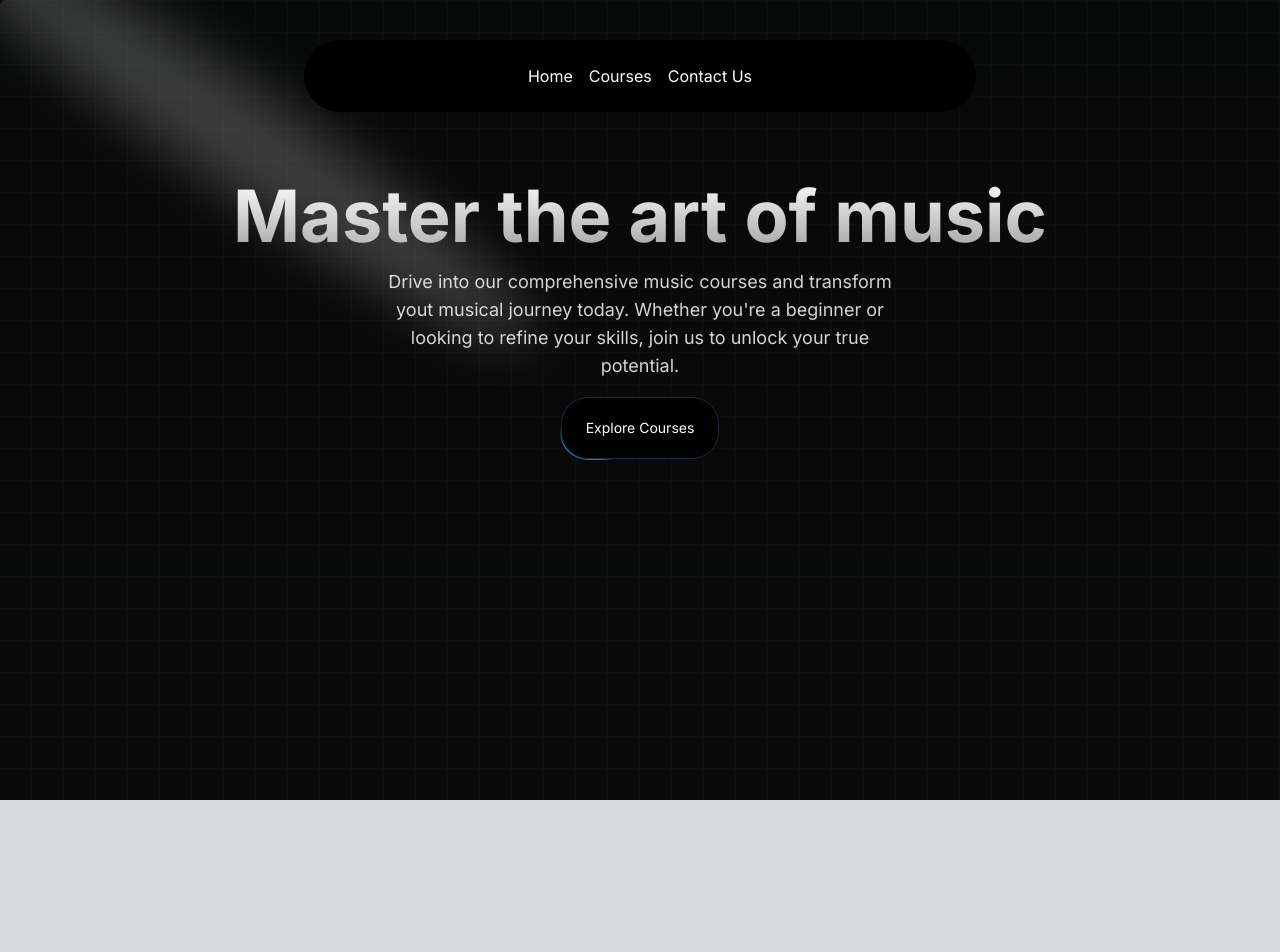
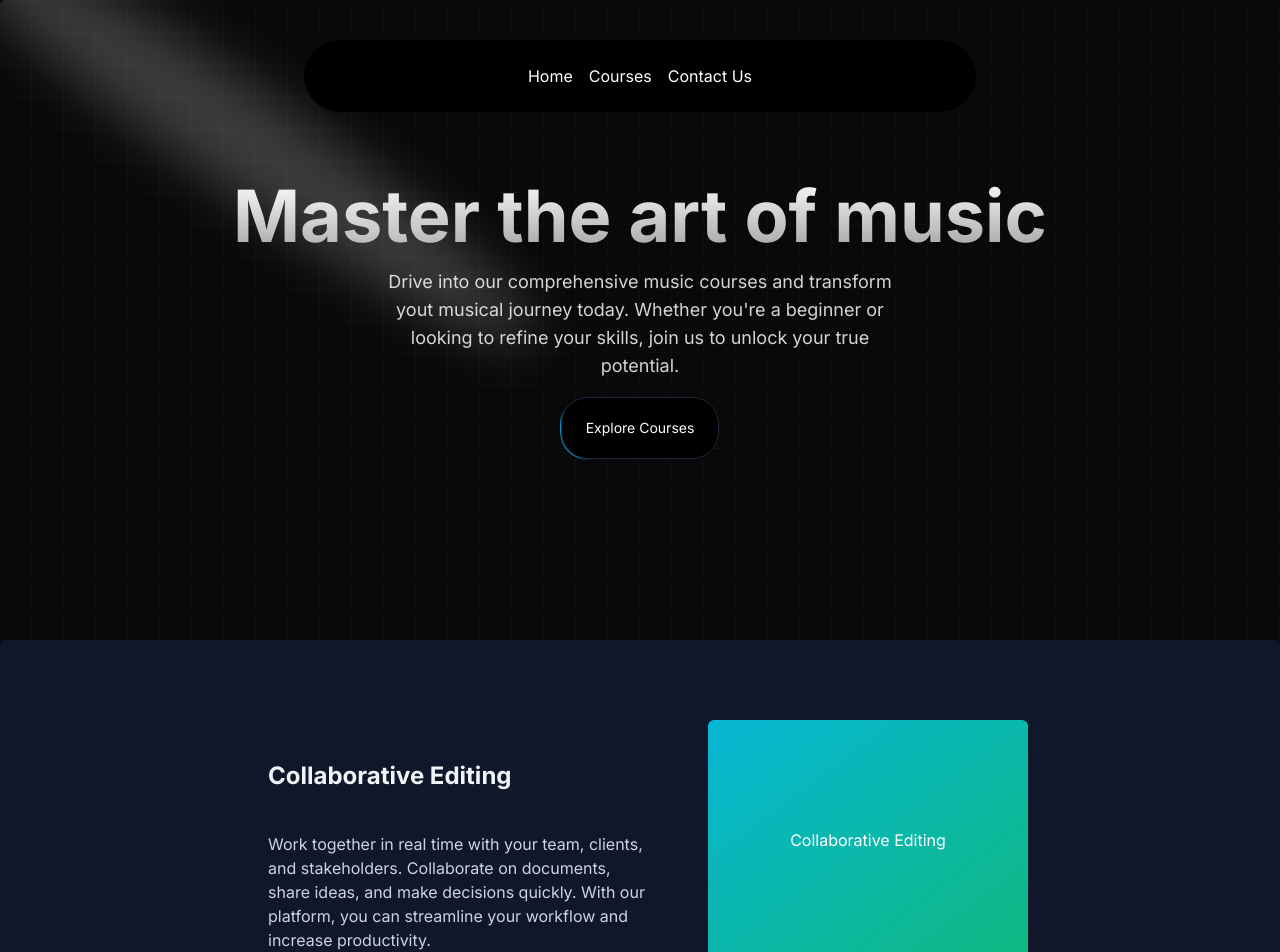
Before and after one commit to Alish-Rawat/music-nextjs, a Next.js app: page / in a window 1280 px wide. Shown: the top 952 px of the page. Before the commit the page ends 800 px from the top, so only its background shows below. Built offline with nearby package versions, Linux system fonts and the light colour scheme.

Commit message:
sticky scroll

```diff
--- a/src/app/page.tsx
+++ b/src/app/page.tsx
@@ -1,9 +1,11 @@
 import HeroSection from "@/components/HeroSection";
+import WhyChooseUs from "@/components/WhyChooseUs";
 
 export default function Home() {
   return (
     <main className="min-h-screen bg-black/[0.96] antialiased bg-grid-white/[0.02]">
       <HeroSection />
+      <WhyChooseUs />
     </main>
   );
 }
--- /dev/null
+++ b/src/components/WhyChooseUs.tsx
@@ -0,0 +1,63 @@
+"use client";
+import React from "react";
+import { StickyScroll } from "./ui/sticky-scroll-reveal";
+import Image from "next/image";
+
+const content = [
+  {
+    title: "Collaborative Editing",
+    description:
+      "Work together in real time with your team, clients, and stakeholders. Collaborate on documents, share ideas, and make decisions quickly. With our platform, you can streamline your workflow and increase productivity.",
+    content: (
+      <div className="h-full w-full bg-[linear-gradient(to_bottom_right,var(--cyan-500),var(--emerald-500))] flex items-center justify-center text-white">
+        Collaborative Editing
+      </div>
+    ),
+  },
+  {
+    title: "Real time changes",
+    description:
+      "See changes as they happen. With our platform, you can track every modification in real time. No more confusion about the latest version of your project. Say goodbye to the chaos of version control and embrace the simplicity of real-time updates.",
+    content: (
+      <div className="h-full w-full  flex items-center justify-center text-white">
+        <Image
+          src="/linear.webp"
+          width={300}
+          height={300}
+          className="h-full w-full object-cover"
+          alt="linear board demo"
+        />
+      </div>
+    ),
+  },
+  {
+    title: "Version control",
+    description:
+      "Experience real-time updates and never stress about version control again. Our platform ensures that you're always working on the most recent version of your project, eliminating the need for constant manual updates. Stay in the loop, keep your team aligned, and maintain the flow of your work without any interruptions.",
+    content: (
+      <div className="h-full w-full bg-[linear-gradient(to_bottom_right,var(--orange-500),var(--yellow-500))] flex items-center justify-center text-white">
+        Version control
+      </div>
+    ),
+  },
+  {
+    title: "Running out of content",
+    description:
+      "Experience real-time updates and never stress about version control again. Our platform ensures that you're always working on the most recent version of your project, eliminating the need for constant manual updates. Stay in the loop, keep your team aligned, and maintain the flow of your work without any interruptions.",
+    content: (
+      <div className="h-full w-full bg-[linear-gradient(to_bottom_right,var(--cyan-500),var(--emerald-500))] flex items-center justify-center text-white">
+        Running out of content
+      </div>
+    ),
+  },
+];
+
+const whyChooseUs = () => {
+  return (
+    <div>
+      <StickyScroll content={content} />
+    </div>
+  );
+};
+
+export default whyChooseUs;
--- /dev/null
+++ b/src/components/ui/sticky-scroll-reveal.tsx
@@ -0,0 +1,112 @@
+"use client";
+import React, { useEffect, useRef, useState } from "react";
+import { useMotionValueEvent, useScroll } from "framer-motion";
+import { motion } from "framer-motion";
+import { cn } from "@/utils/cn";
+
+export const StickyScroll = ({
+  content,
+  contentClassName,
+}: {
+  content: {
+    title: string;
+    description: string;
+    content?: React.ReactNode | any;
+  }[];
+  contentClassName?: string;
+}) => {
+  const [activeCard, setActiveCard] = React.useState(0);
+  const ref = useRef<any>(null);
+  const { scrollYProgress } = useScroll({
+    // uncomment line 22 and comment line 23 if you DONT want the overflow container and want to have it change on the entire page scroll
+    // target: ref
+    container: ref,
+    offset: ["start start", "end start"],
+  });
+  const cardLength = content.length;
+
+  useMotionValueEvent(scrollYProgress, "change", (latest) => {
+    const cardsBreakpoints = content.map((_, index) => index / cardLength);
+    const closestBreakpointIndex = cardsBreakpoints.reduce(
+      (acc, breakpoint, index) => {
+        const distance = Math.abs(latest - breakpoint);
+        if (distance < Math.abs(latest - cardsBreakpoints[acc])) {
+          return index;
+        }
+        return acc;
+      },
+      0
+    );
+    setActiveCard(closestBreakpointIndex);
+  });
+
+  const backgroundColors = [
+    "var(--slate-900)",
+    "var(--black)",
+    "var(--neutral-900)",
+  ];
+  const linearGradients = [
+    "linear-gradient(to bottom right, var(--cyan-500), var(--emerald-500))",
+    "linear-gradient(to bottom right, var(--pink-500), var(--indigo-500))",
+    "linear-gradient(to bottom right, var(--orange-500), var(--yellow-500))",
+  ];
+
+  const [backgroundGradient, setBackgroundGradient] = useState(
+    linearGradients[0]
+  );
+
+  useEffect(() => {
+    setBackgroundGradient(linearGradients[activeCard % linearGradients.length]);
+  }, [activeCard]);
+
+  return (
+    <motion.div
+      animate={{
+        backgroundColor: backgroundColors[activeCard % backgroundColors.length],
+      }}
+      className="h-[30rem] overflow-y-auto flex justify-center relative space-x-10 rounded-md p-10"
+      ref={ref}
+    >
+      <div className="div relative flex items-start px-4">
+        <div className="max-w-2xl">
+          {content.map((item, index) => (
+            <div key={item.title + index} className="my-20">
+              <motion.h2
+                initial={{
+                  opacity: 0,
+                }}
+                animate={{
+                  opacity: activeCard === index ? 1 : 0.3,
+                }}
+                className="text-2xl font-bold text-slate-100"
+              >
+                {item.title}
+              </motion.h2>
+              <motion.p
+                initial={{
+                  opacity: 0,
+                }}
+                animate={{
+                  opacity: activeCard === index ? 1 : 0.3,
+                }}
+                className="text-kg text-slate-300 max-w-sm mt-10"
+              >
+                {item.description}
+              </motion.p>
+            </div>
+          ))}
+          <div className="h-40" />
+        </div>
+      </div>
+      <div
+        style={{ background: backgroundGradient }}
+        className={cn(
+          "hidden lg:block h-60 w-80 rounded-md bg-white sticky top-10 overflow-hidden",
+          contentClassName
+        )}
+      >
+        {content[activeCard].content ?? null}
+      </div>
+    </motion.div>
+  );
+};
```
